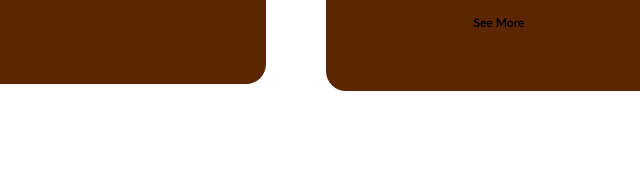
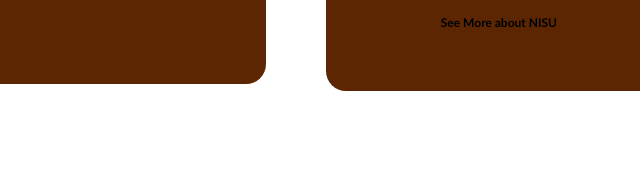
Before and after one commit to Pril0/website, a plain HTML site: page about.html in a window 1280 px wide. Shown: the part 1297-1482 px from the top of the page, 518-1158 px from the left. Drawn offline with nearby package versions, Linux system fonts and the light colour scheme.

Commit message:
Update about.html

```diff
--- a/about.html
+++ b/about.html
@@ -74,7 +74,8 @@
                                 <p> (2021-Present)<br>
                                     School: Northern Iloilo State University(NISU)
                             <br> Address: V Cudilla Sr. Ave, Est., Iloilo<br>
-                                    <p style="font-size: 14px; color: white; text-align: center;"><a  href="NISU.CICS.html" class="Learn"> <b> See More</b></a>
+                                    <p style="font-size: 14px; color: white; text-align: center;"><a  href="NISU.html" class="Learn"> <b> See More about NISU</b></a>
+
 
 
                                 <br><br>
```
